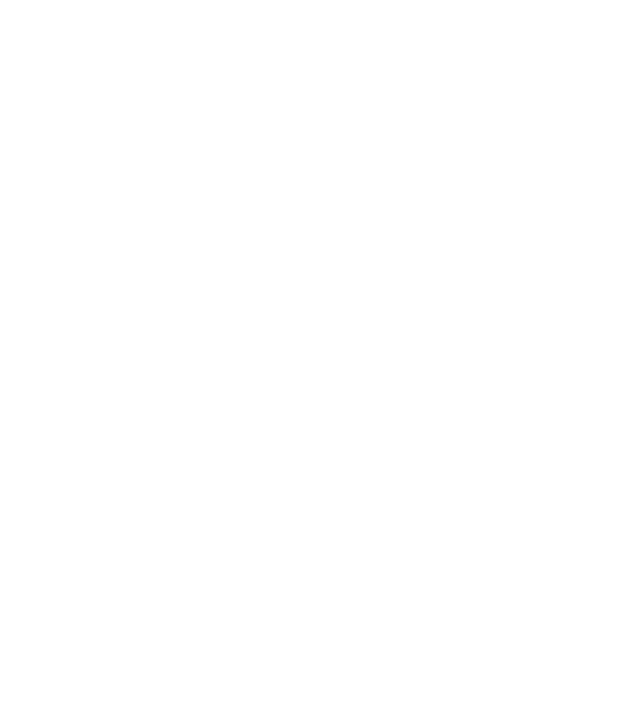
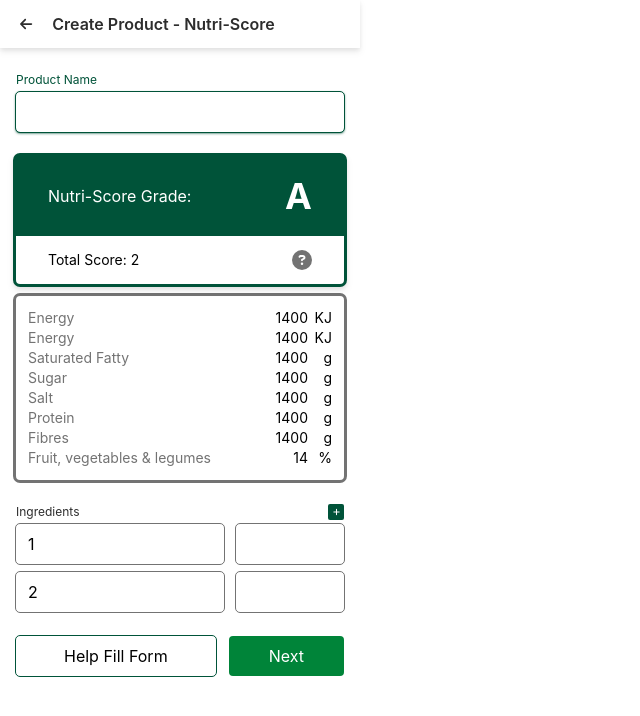
Before and after one commit to syahba/newbiers-hackjakarta, a React (Vite) app in the folder frontend/: page /products/create/nutrition in a window 1280 px wide. Before the commit this address had no page. Shown: the top 716 px of the page, without its empty margins (0-640 px from the left). Built offline with nearby package versions, Linux system fonts and the light colour scheme.

Commit message:
create page createProductNutrition

```diff
--- a/frontend/src/App.jsx
+++ b/frontend/src/App.jsx
@@ -2,6 +2,7 @@
 import LoginPage from "./pages/LoginPage"
 import ListProductPage from "./pages/ListProductPage"
 import CreateProductPage from "./pages/CreateProductPage"
+import CreateProductNutritionPage from "./pages/CreateProductNutritionPage"
 
 function App() {
   return (
@@ -10,6 +11,7 @@
         <Route path="/" element={<LoginPage></LoginPage>}></Route>
         <Route path="/products" element={<ListProductPage></ListProductPage>}></Route>
         <Route path="/products/create" element={<CreateProductPage></CreateProductPage>}></Route>
+        <Route path="/products/create/nutrition" element={<CreateProductNutritionPage></CreateProductNutritionPage>}></Route>
       </Routes>
     </BrowserRouter>
   )
--- /dev/null
+++ b/frontend/src/components/CardGrade.jsx
@@ -0,0 +1,21 @@
+import { faQuestionCircle } from "@fortawesome/free-solid-svg-icons";
+import { FontAwesomeIcon } from "@fortawesome/react-fontawesome";
+
+function CardGrade() {
+  // const { role } = useSelector((state) => state.loginSlice);
+
+  return (
+    <div className="bg-white w-full drop-shadow-md rounded flex flex-col items-start outline outline-[var(--secondary)]">
+     <div className="text-white h-20 px-8 w-full flex justify-between items-center bg-[var(--secondary)]">
+      <div>Nutri-Score Grade:</div>
+      <div className="text-4xl font-bold">A</div>
+     </div>
+     <div className="w-full h-12 px-8 flex justify-between items-center text-sm font-normal">
+      <div>Total Score: 2</div>
+      <FontAwesomeIcon icon={faQuestionCircle} className="h-5 text-[var(--grey)]" />
+     </div>
+    </div>
+  );
+}
+
+export default CardGrade;
--- /dev/null
+++ b/frontend/src/components/FormIngredient.jsx
@@ -0,0 +1,39 @@
+import { faPlus } from "@fortawesome/free-solid-svg-icons";
+import { FontAwesomeIcon } from "@fortawesome/react-fontawesome";
+import { useState } from "react";
+
+function FormIngredient() {
+
+  const [data, setData] = useState([1, 2])
+
+
+  return (
+    <>
+    <div className="mb-1 text-xs flex justify-between">
+      <label className="text-[var(--neutral)]">
+      Ingredients
+      </label>
+      <button
+        className="w-4 h-4 bg-[var(--secondary)] text-white rounded-sm flex items-center justify-center"
+        onClick={() => setData([1,2,3])}
+      >
+        <FontAwesomeIcon icon={faPlus} className="h-2" />
+      </button>
+    </div>
+    <div className="w-full">
+      {
+        data.map(elm => {
+          return (
+            <div key={elm} className="w-full flex gap-3 mb-2">
+              <input value={elm} type="text" className="outline w-full outline-1 outline-[var(--grey)] rounded py-2 px-3" />
+              <input type="text" className="outline w-6/12 outline-1 outline-[var(--grey)] rounded py-2 px-3" />
+            </div>
+          )
+        })
+      }
+    </div>
+    </>
+  );
+}
+
+export default FormIngredient;
--- /dev/null
+++ b/frontend/src/components/Nutrition.jsx
@@ -0,0 +1,68 @@
+import { faQuestionCircle } from "@fortawesome/free-solid-svg-icons";
+import { FontAwesomeIcon } from "@fortawesome/react-fontawesome";
+
+function Nutrition() {
+
+  return (
+    <div className="bg-white p-3 text-sm font-normal w-full rounded flex flex-col items-start outline outline-[var(--grey)]">
+      <div className="flex justify-between w-full">
+        <div className="text-[var(--grey)]">Energy</div>
+        <div className="flex">
+          <div>1400</div>
+          <div className="w-6 text-right">KJ</div>
+        </div>
+      </div>
+      <div className="flex justify-between w-full">
+        <div className="text-[var(--grey)]">Energy</div>
+        <div className="flex">
+          <div>1400</div>
+          <div className="w-6 text-right">KJ</div>
+        </div>
+      </div>
+      <div className="flex justify-between w-full">
+        <div className="text-[var(--grey)]">Saturated Fatty</div>
+        <div className="flex">
+          <div>1400</div>
+          <div className="w-6 text-right">g</div>
+        </div>
+      </div>
+      <div className="flex justify-between w-full">
+        <div className="text-[var(--grey)]">Sugar</div>
+        <div className="flex">
+          <div>1400</div>
+          <div className="w-6 text-right">g</div>
+        </div>
+      </div>
+      <div className="flex justify-between w-full">
+        <div className="text-[var(--grey)]">Salt</div>
+        <div className="flex">
+          <div>1400</div>
+          <div className="w-6 text-right">g</div>
+        </div>
+      </div>
+      <div className="flex justify-between w-full">
+        <div className="text-[var(--grey)]">Protein</div>
+        <div className="flex">
+          <div>1400</div>
+          <div className="w-6 text-right">g</div>
+        </div>
+      </div>
+      <div className="flex justify-between w-full">
+        <div className="text-[var(--grey)]">Fibres</div>
+        <div className="flex">
+          <div>1400</div>
+          <div className="w-6 text-right">g</div>
+        </div>
+      </div>
+      <div className="flex justify-between w-full">
+        <div className="text-[var(--grey)]">Fruit, vegetables & legumes</div>
+        <div className="flex">
+          <div>14</div>
+          <div className="w-6 text-right">%</div>
+        </div>
+      </div>
+    </div>
+  );
+}
+
+export default Nutrition;
--- a/frontend/src/index.css
+++ b/frontend/src/index.css
@@ -10,7 +10,7 @@
   --secondary: #005339;
   --neutral: #2D2D2D;
   --light-grey: #F2F2F2;
-  --grey: #a7a7a7;
+  --grey: #737373;
 }
 
 * {
@@ -40,6 +40,20 @@
   @apply outline outline-1 outline-[var(--grey)] rounded py-2 px-3;
 }
 
+.input-group-uniq {
+  @apply mx-4 my-6;
+  display: flex;
+  flex-direction: column;
+}
+
+.product-label-uniq {
+  @apply text-[var(--secondary)] text-xs mb-1;
+}
+
+.product-input-uniq {
+  @apply outline outline-1 outline-[var(--secondary)] shadow shadow-[var(--secondary)] rounded py-2 px-3;
+}
+
 .product-input:focus {
   @apply outline-[var(--secondary)];
 }
--- /dev/null
+++ b/frontend/src/pages/CreateProductNutritionPage.jsx
@@ -0,0 +1,39 @@
+import Navbar from "../components/Navbar";
+import CardGrade from "../components/CardGrade";
+import Nutrition from "../components/Nutrition"
+import FormIngredient from "../components/FormIngredient"
+
+function CreateProductNutritionPage() {
+  return (
+    <div>
+      <Navbar header={"Create Product - Nutri-Score"}></Navbar>
+      <div className="mb-6">
+        <div className="input-group-uniq">
+          <label htmlFor="name" className="product-label-uniq">
+            Product Name
+          </label>
+          <input type="text" id="name" className="product-input-uniq" />
+        </div>
+
+        <div className="mx-4 mb-3">
+          <CardGrade />
+        </div>
+
+        <div className="mx-4 mb-6">
+          <Nutrition />
+        </div>
+
+        <div className="mx-4 mb-3">
+          <FormIngredient />
+        </div>
+      </div>
+
+      <div className="flex justify-between mx-4">
+        <button className="bg-white outline outline-1 outline-[var(--secondary)] rounded px-12 py-2">Help Fill Form</button>
+        <button className="bg-[var(--primary)] rounded px-10 py-2 text-white">Next</button>
+      </div>
+    </div>
+  )
+}
+
+export default CreateProductNutritionPage;
```
